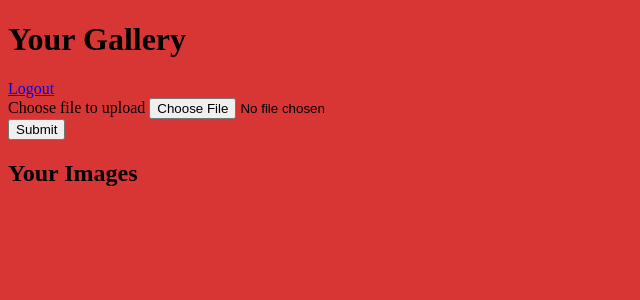
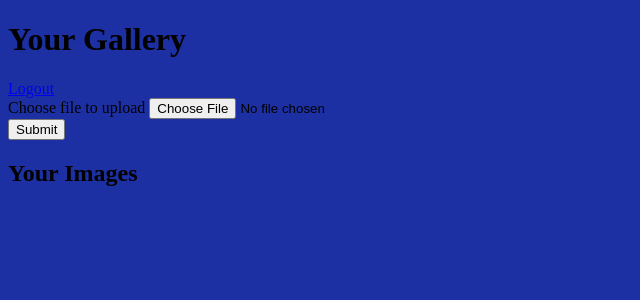
Before and after one commit to sivanandakapu/projcet3, a Flask app: template templates/index.html in a window 1280 px wide. Shown: the top 300 px of the page, without its empty margins (0-640 px from the left). Run offline with Flask 3, Linux system fonts and the light colour scheme; the template is opened without the code that fills it, so the values that code supplies are empty.

Commit message:
Update style.css

```diff
--- a/static/style.css
+++ b/static/style.css
@@ -1,3 +1,3 @@
 body{
-    background-color: rgb(216, 53, 53);
+    background-color: #1c30a3;
 }
```
